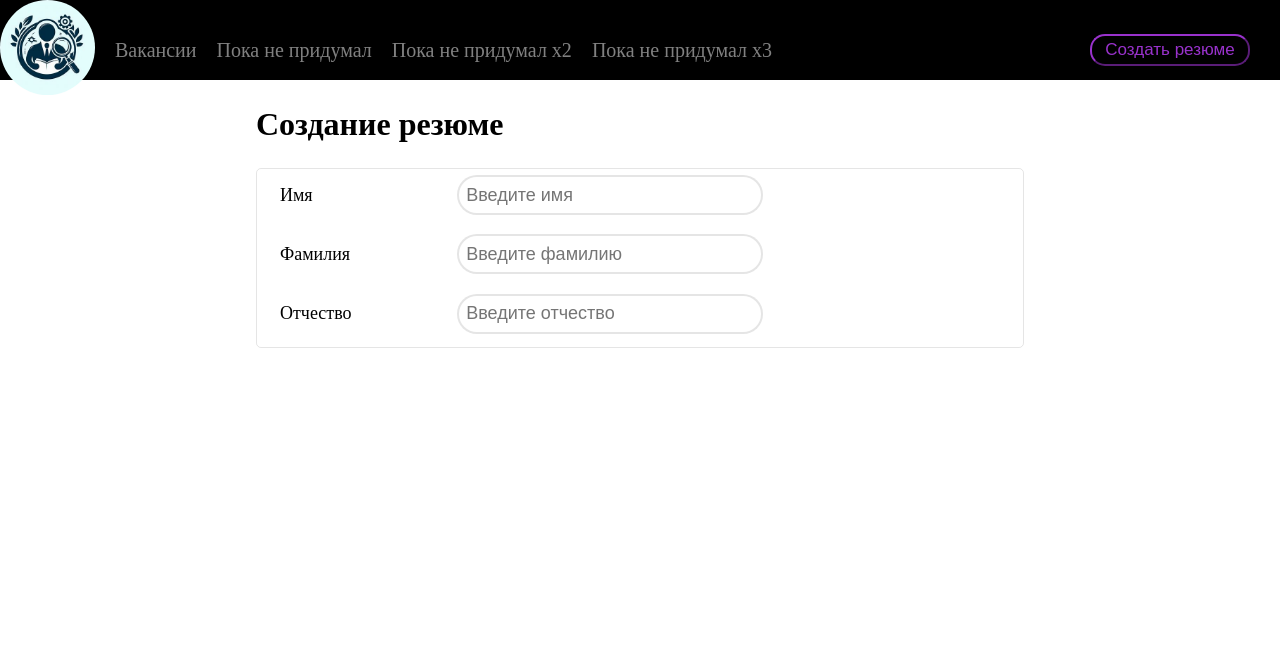
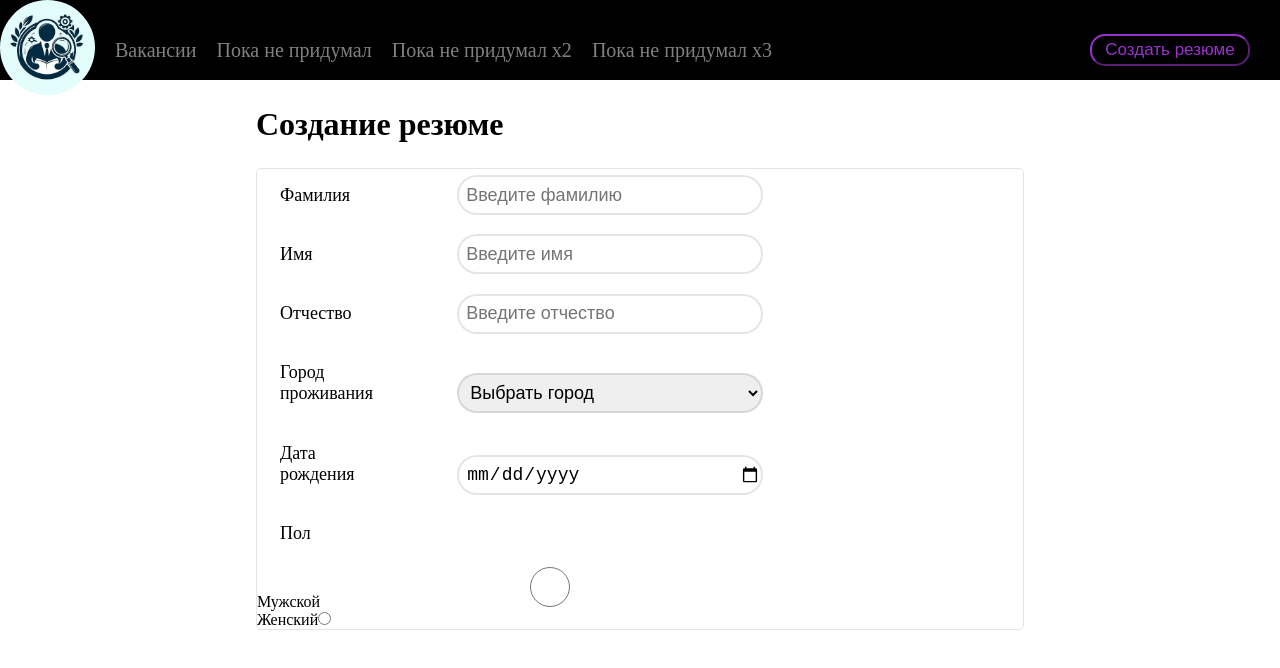
Before and after one commit to ArtemMaslouski/WorkService, a React (Create React App) app in the folder workservice/: page /createResume in a window 1280 px wide. Shown: the top 668 px of the page. Built offline with nearby package versions, Linux system fonts and the light colour scheme.

Commit message:
create froms for  city, BirthdayDate,sex

```diff
--- a/workservice/src/components/CreateResume/FullResume.tsx
+++ b/workservice/src/components/CreateResume/FullResume.tsx
@@ -2,17 +2,23 @@ import React from 'react'
 import InputName from '../../modules/CreateResume/InputName';
 import SurnameInput from '../../modules/CreateResume/SurnameInput';
 import ThirdNameInput from '../../modules/CreateResume/ThirdNameInput';
+import UserCity from '../../modules/CreateResume/City'
+import Sex from '../../modules/CreateResume/Sex'
 
 import './scss/FullResume.scss'
+import DataPicker from '../../modules/CreateResume/DataPicker';
 
 const FullResume = () => {
     return (
         <>
           <h1 className='create-resume__full-resume__text'>Создание резюме</h1>
           <div className='create-resume__full-resume__name-block'>
+            <SurnameInput />
             <InputName />
-            <SurnameInput />
             <ThirdNameInput />
+            <UserCity />
+            <DataPicker/>
+            <Sex/>
           </div>
         </>
     )
--- /dev/null
+++ b/workservice/src/modules/CreateResume/City.tsx
@@ -0,0 +1,41 @@
+import React, { useState } from 'react'
+
+import '../CreateResume/sass/CreateResume.scss'
+
+interface Option {
+    value: string;
+    label: string;
+}
+
+const options: Option[] = [
+    { value: '', label: 'Выбрать город'},
+    { value: 'minsk', label: 'Минск'},
+    { value: 'vitebsk', label: 'Брест'},
+    { value: 'grodno', label: 'Гродно'}
+]
+
+const UserCity:React.FC = () => {
+
+    const [selectedOptions, setSelectedOption] = useState<string>('');
+
+    const handleChange = (event: React.ChangeEvent<HTMLSelectElement>) => {
+        setSelectedOption(event.target.value);
+    }
+    return (
+        <div className='create-resume__user-city'>
+            <div className='create-resume__user-city__text'>Город проживания</div>
+            <select className='create-resume__user-city__select' id='options' value={selectedOptions} onChange={handleChange}>
+            {
+                options.map((option) => (
+                    <option key={option.value} value={option.value}>
+                        {option.label}
+                    </option>
+                ))
+            }
+            </select>
+
+        </div>
+    )
+}
+
+export default UserCity
--- /dev/null
+++ b/workservice/src/modules/CreateResume/DataPicker.tsx
@@ -0,0 +1,14 @@
+import React from 'react'
+
+import '../CreateResume/sass/CreateResume.scss'
+
+const DataPicker: React.FC = () => {
+    return (
+        <div className='create-resume__data-picker'>
+            <div className='create-resume__data-picker__text'> Дата рождения</div>
+            <input className='create-resume__data-picker__input' type="date" id="date" name="date" />
+        </div>
+    )
+}
+
+export default DataPicker
--- /dev/null
+++ b/workservice/src/modules/CreateResume/Sex.tsx
@@ -0,0 +1,21 @@
+import React from 'react'
+
+import '../../modules/CreateResume/sass/CreateResume.scss'
+
+const Sex: React.FC = () => {
+    return (
+        <div className='create-resume__sex'>
+            <div className='create-resume__sex__text'>Пол</div>
+            <div>
+                <label className='create-resume__sex__male-radioButton__text'htmlFor='male-radioButton'>Мужской</label>
+                <input className='create-resume__sex__male-radioButton' type="radio" id='male-radioButton' value="Мужской"/>
+            </div>
+            <div>
+                <label className='create-resume__sex__female-radioButton__text' htmlFor='female-radioButton'>Женский</label>
+                <input className='create-resume__sex__female-radioButton' type="radio" id='female-radioButton' value="Женский"/>
+            </div>
+        </div>
+    )
+}
+
+export default Sex;
--- a/workservice/src/modules/CreateResume/sass/CreateResume.scss
+++ b/workservice/src/modules/CreateResume/sass/CreateResume.scss
@@ -72,4 +72,64 @@
             font-size: 18px;
         }
     }
+    &__user-city{
+        &__text{
+            display: inline-block;
+            width: 100px;
+            margin-top: 2%;
+            margin-left: 3%;
+            margin-bottom: 3%;
+            font-size: 18px;
+        }
+        &__select{
+            display: inline-block;
+            width: 40%;
+            height: 5vh;
+            border: 2px solid rgba(0, 0, 0, 0.1);
+            margin-left: 10%;
+            border-radius: 20px;
+            padding-left: 1%;
+            font-size: 18px;
+        }
+    }
+    &__data-picker{
+        &__text{
+            display: inline-block;
+            width: 100px;
+            margin-top: 2%;
+            margin-left: 3%;
+            margin-bottom: 3%;
+            font-size: 18px;
+        }
+        &__input{
+            display: inline-block;
+            width: 40%;
+            height: 5vh;
+            border: 2px solid rgba(0, 0, 0, 0.1);
+            margin-left: 10%;
+            border-radius: 20px;
+            padding-left: 1%;
+            font-size: 18px;
+        }
+    }
+    &__sex{
+        &__text{
+            display: inline-block;
+            width: 100px;
+            margin-top: 2%;
+            margin-left: 3%;
+            margin-bottom: 3%;
+            font-size: 18px;
+        }
+        &__male-radioButton{
+            display: inline-block;
+            width: 40%;
+            height: 5vh;
+            border: 2px solid rgba(0, 0, 0, 0.1);
+            margin-left: 10%;
+            border-radius: 20px;
+            padding-left: 1%;
+            font-size: 18px;
+        }
+    }
 }
```
